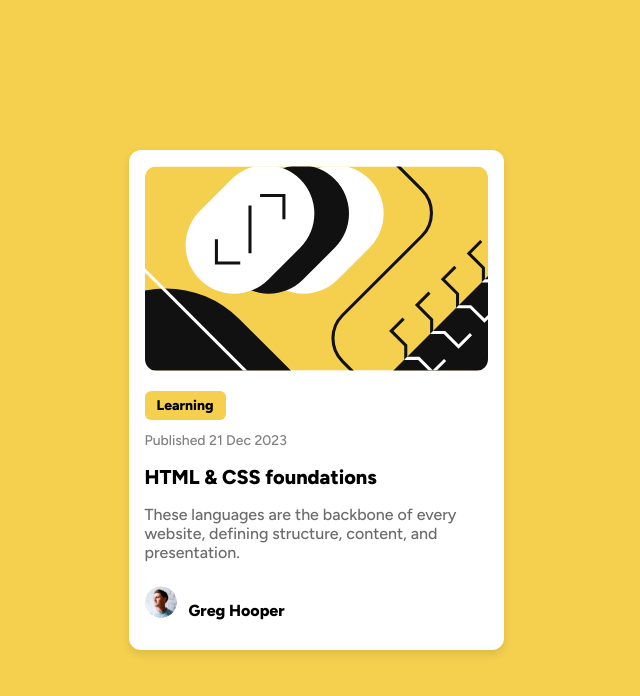
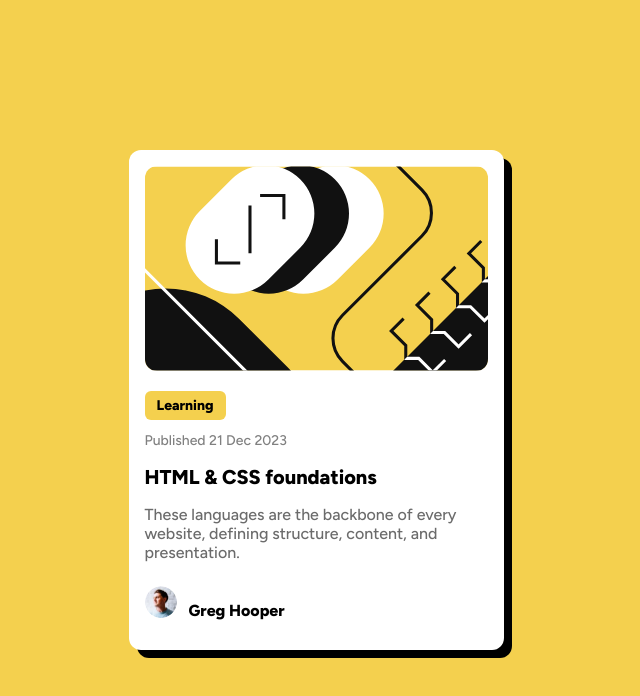
Before and after one commit to manish-328/FrontendMentor_blogPreview, a plain HTML site: page index.html in a window 1280 px wide. Shown: the whole page, without its empty margins (324-964 px from the left). Drawn offline with Linux system fonts and the light colour scheme.

Commit message:
added shadow to the card

```diff
--- a/style.css
+++ b/style.css
@@ -22,7 +22,7 @@ body {
   max-width: 375px;
   width: 100%;
   padding: 16px;
-  box-shadow: 0 4px 8px rgba(0, 0, 0, 0.1);
+  box-shadow: 8px 8px 0px black;
 }
 
 /* Image styling */
```
